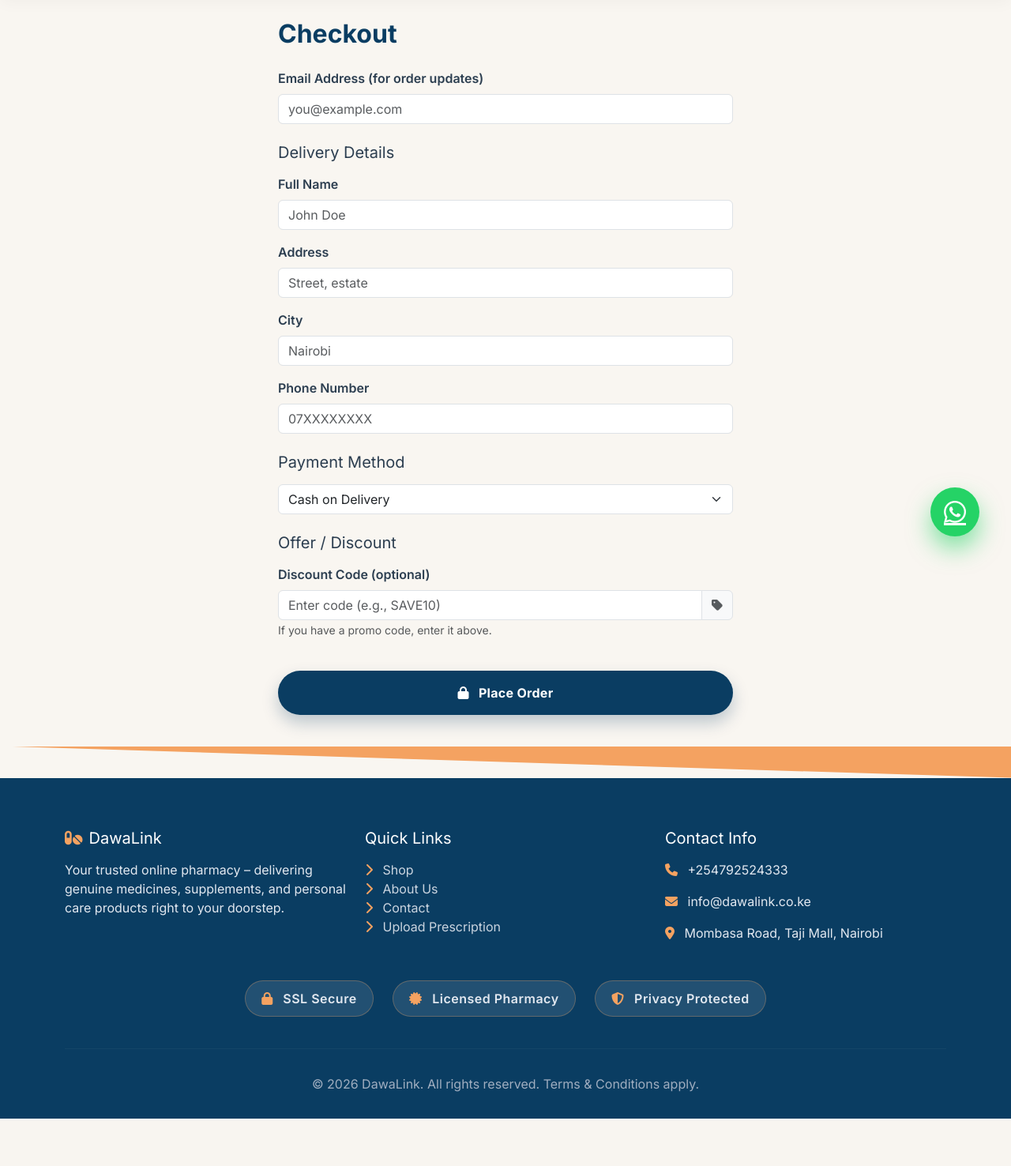
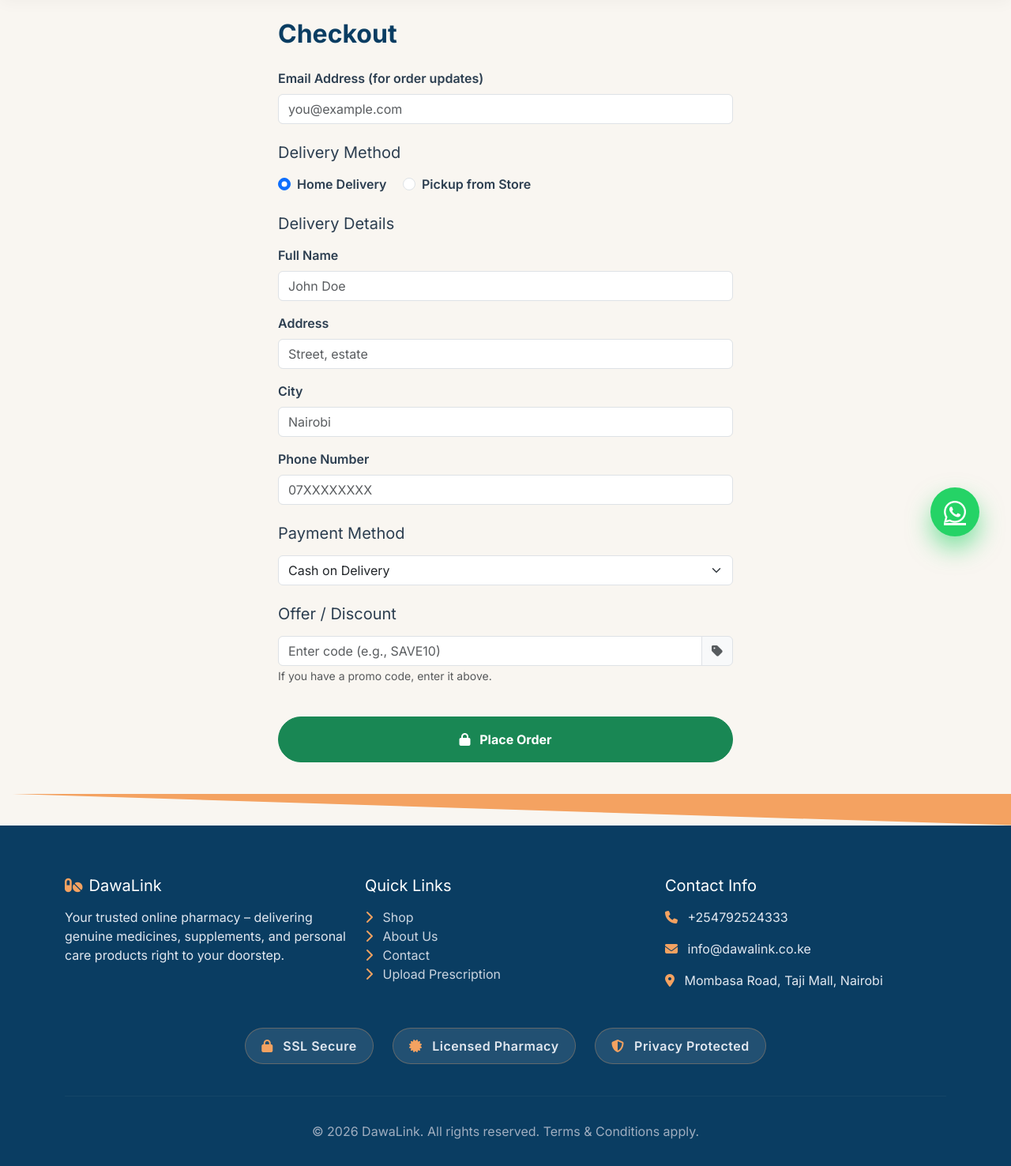
Before and after one commit to rodriguezgeorge089-art/techpharm-final, a Flask app: page /checkout in a window 1280 px wide. Shown: the part 81-1557 px from the top of the page at 79% size. Before the commit the page ends 1497 px from the top, so only its background shows below. Run offline with Flask 3, Linux system fonts and the light colour scheme.

Commit message:
Update checkout.html

```diff
--- a/templates/checkout.html
+++ b/templates/checkout.html
@@ -10,6 +10,19 @@
             </div>
         {% endif %}
 
+        <h5 class="mt-4 mb-3">Delivery Method</h5>
+        <div class="mb-3">
+            <div class="form-check form-check-inline">
+                <input class="form-check-input" type="radio" name="delivery_method" id="delivery" value="delivery" checked>
+                <label class="form-check-label fw-semibold" for="delivery">Home Delivery</label>
+            </div>
+            <div class="form-check form-check-inline">
+                <input class="form-check-input" type="radio" name="delivery_method" id="pickup" value="pickup">
+                <label class="form-check-label fw-semibold" for="pickup">Pickup from Store</label>
+            </div>
+        </div>
+
+        <div id="deliveryFields">
             <h5 class="mt-4 mb-3">Delivery Details</h5>
             <div class="mb-3">
                 <label class="form-label fw-semibold">Full Name</label>
@@ -17,15 +30,34 @@
             </div>
             <div class="mb-3">
                 <label class="form-label fw-semibold">Address</label>
-            <input type="text" name="shipping_address" class="form-control" placeholder="Street, estate" required>
+                <input type="text" name="shipping_address" class="form-control" placeholder="Street, estate">
             </div>
             <div class="mb-3">
                 <label class="form-label fw-semibold">City</label>
-            <input type="text" name="shipping_city" class="form-control" placeholder="Nairobi" required>
+                <input type="text" name="shipping_city" class="form-control" placeholder="Nairobi">
             </div>
             <div class="mb-3">
                 <label class="form-label fw-semibold">Phone Number</label>
                 <input type="text" name="shipping_phone" class="form-control" placeholder="07XXXXXXXX" required>
+            </div>
+        </div>
+
+        <div id="pickupFields" style="display:none;">
+            <h5 class="mt-4 mb-3">Pickup Location</h5>
+            <div class="mb-3">
+                <label class="form-label fw-semibold">Select Store</label>
+                <select name="pickup_location" class="form-select">
+                    <option value="">-- Choose a store --</option>
+                    <option value="Mombasa Road, Taji Mall">Mombasa Road, Taji Mall</option>
+                    <option value="Westlands, Sarit Centre">Westlands, Sarit Centre</option>
+                    <option value="Kilimani, Yaya Centre">Kilimani, Yaya Centre</option>
+                    <option value="CBD, Kimathi Street">CBD, Kimathi Street</option>
+                </select>
+            </div>
+            <div class="mb-3">
+                <label class="form-label fw-semibold">Your Phone Number</label>
+                <input type="text" name="shipping_phone" class="form-control" placeholder="07XXXXXXXX" id="pickupPhone" required>
+            </div>
         </div>
 
         <h5 class="mt-4 mb-3">Payment Method</h5>
@@ -33,25 +65,51 @@
             <select name="payment_method" class="form-select">
                 <option value="cod" selected>Cash on Delivery</option>
                 <option value="mobile_money">M-Pesa</option>
-                <option value="card">Card (coming soon)</option>
+                <option value="pickup_pay">Pay on Pickup</option>
             </select>
         </div>
 
-        <!-- ***** NEW: Discount Code Field ***** -->
         <h5 class="mt-4 mb-3">Offer / Discount</h5>
         <div class="mb-3">
-            <label class="form-label fw-semibold">Discount Code (optional)</label>
             <div class="input-group">
                 <input type="text" name="discount_code" class="form-control" placeholder="Enter code (e.g., SAVE10)">
                 <span class="input-group-text"><i class="fas fa-tag text-muted"></i></span>
             </div>
             <small class="text-muted">If you have a promo code, enter it above.</small>
         </div>
-        <!-- ************************************* -->
 
-        <button type="submit" class="btn btn-primary w-100 mt-4 py-3 fw-bold">
+        <button type="submit" class="btn btn-success w-100 py-3 fw-bold rounded-pill mt-4">
             <i class="fas fa-lock me-2"></i> Place Order
         </button>
     </form>
 </div>
+
+<script>
+    const deliveryRadio = document.getElementById('delivery');
+    const pickupRadio = document.getElementById('pickup');
+    const deliveryFields = document.getElementById('deliveryFields');
+    const pickupFields = document.getElementById('pickupFields');
+
+    function toggleFields() {
+        if (pickupRadio.checked) {
+            deliveryFields.style.display = 'none';
+            pickupFields.style.display = 'block';
+            // Remove required from delivery fields
+            deliveryFields.querySelectorAll('input[required]').forEach(el => el.removeAttribute('required'));
+            // Add required to pickup phone
+            document.getElementById('pickupPhone').setAttribute('required', true);
+        } else {
+            deliveryFields.style.display = 'block';
+            pickupFields.style.display = 'none';
+            // Restore required on delivery fields
+            deliveryFields.querySelectorAll('input').forEach(el => el.setAttribute('required', true));
+            if (document.getElementById('pickupPhone').hasAttribute('required')) {
+                document.getElementById('pickupPhone').removeAttribute('required');
+            }
+        }
+    }
+    deliveryRadio.addEventListener('change', toggleFields);
+    pickupRadio.addEventListener('change', toggleFields);
+    toggleFields();
+</script>
 {% endblock %}
```
Lines whose indentation alone changed are shown as unchanged.
